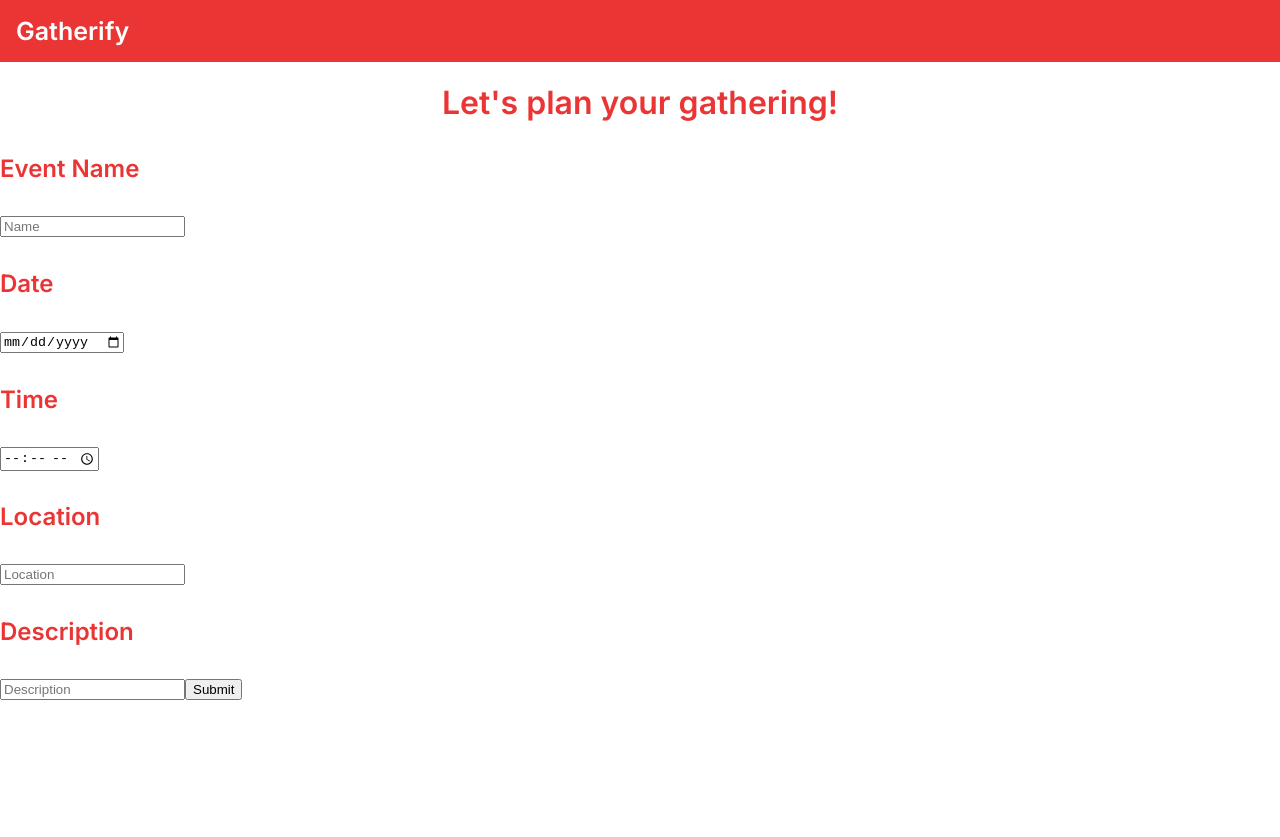
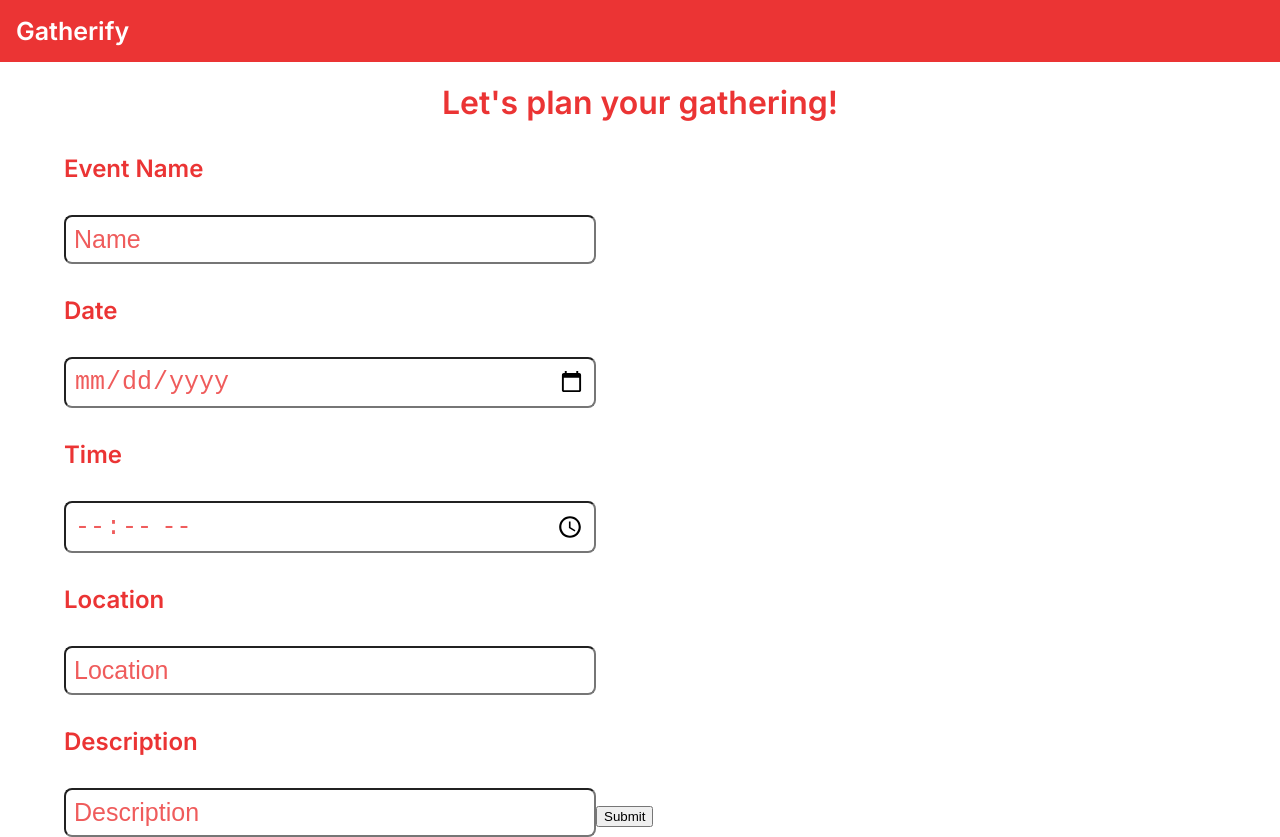
Before and after one commit to weblab-class/jliu473-jinwong01-cdarren, a React app: page / in a window 1280 px wide. Before the commit the page ends 800 px from the top, so only its background shows below. Built offline with nearby package versions, Linux system fonts and the light colour scheme; no server answers; the HTML template or start-up script is replaced by a standard one.

Commit message:
More CSS Changes

```diff
--- a/client/src/components/pages/Home.css
+++ b/client/src/components/pages/Home.css
@@ -5,13 +5,21 @@
   color: var(--primary);
 }
 
-.flex {
-  display: flex;
-  flex-direction: column;
-  align-items: flex-start;
-}
-
 .input-description {
+  margin-left: 5%;
   color: var(--primary);
   font-size: x-large;
 }
+
+.input-box {
+  color: #ef5c5c;
+  font-size: 25px;
+  margin-left: 5%;
+  padding: 8px;
+  width: 40%;
+  border-radius: 8px;
+}
+
+.input-box::placeholder {
+  color: #ef5c5c;
+}
--- a/client/src/components/pages/Home.tsx
+++ b/client/src/components/pages/Home.tsx
@@ -89,20 +89,35 @@ const Home = (props: Props) => {
       <div>
         <h1 className="title"> Let's plan your gathering!</h1>
         <h4 className="input-description"> Event Name</h4>
-        <input type="text" placeholder="Name" value={name} onChange={handleChangeName} required />
+        <input
+          className="input-box"
+          type="text"
+          placeholder="Name"
+          value={name}
+          onChange={handleChangeName}
+          required
+        />
         <h4 className="input-description">Date</h4>
         {/* check if date is set or not, assume set for now */}
         <input
+          className="input-box"
           type="date"
           placeholder="input Date"
           value={date}
           onChange={handleChangeDate}
         ></input>
         <h4 className="input-description">Time </h4>
-        <input type="time" placeholder="Time" value={time} onChange={handleChangeTime} />
+        <input
+          className="input-box"
+          type="time"
+          placeholder="Time"
+          value={time}
+          onChange={handleChangeTime}
+        />
         <h4 className="input-description">Location </h4>
         {/* google maps api */}
         <input
+          className="input-box"
           type="text"
           placeholder="Location"
           value={location}
@@ -110,6 +125,7 @@ const Home = (props: Props) => {
         />
         <h4 className="input-description">Description</h4>
         <input
+          className="input-box"
           type="text"
           placeholder="Description"
           value={description}
```
